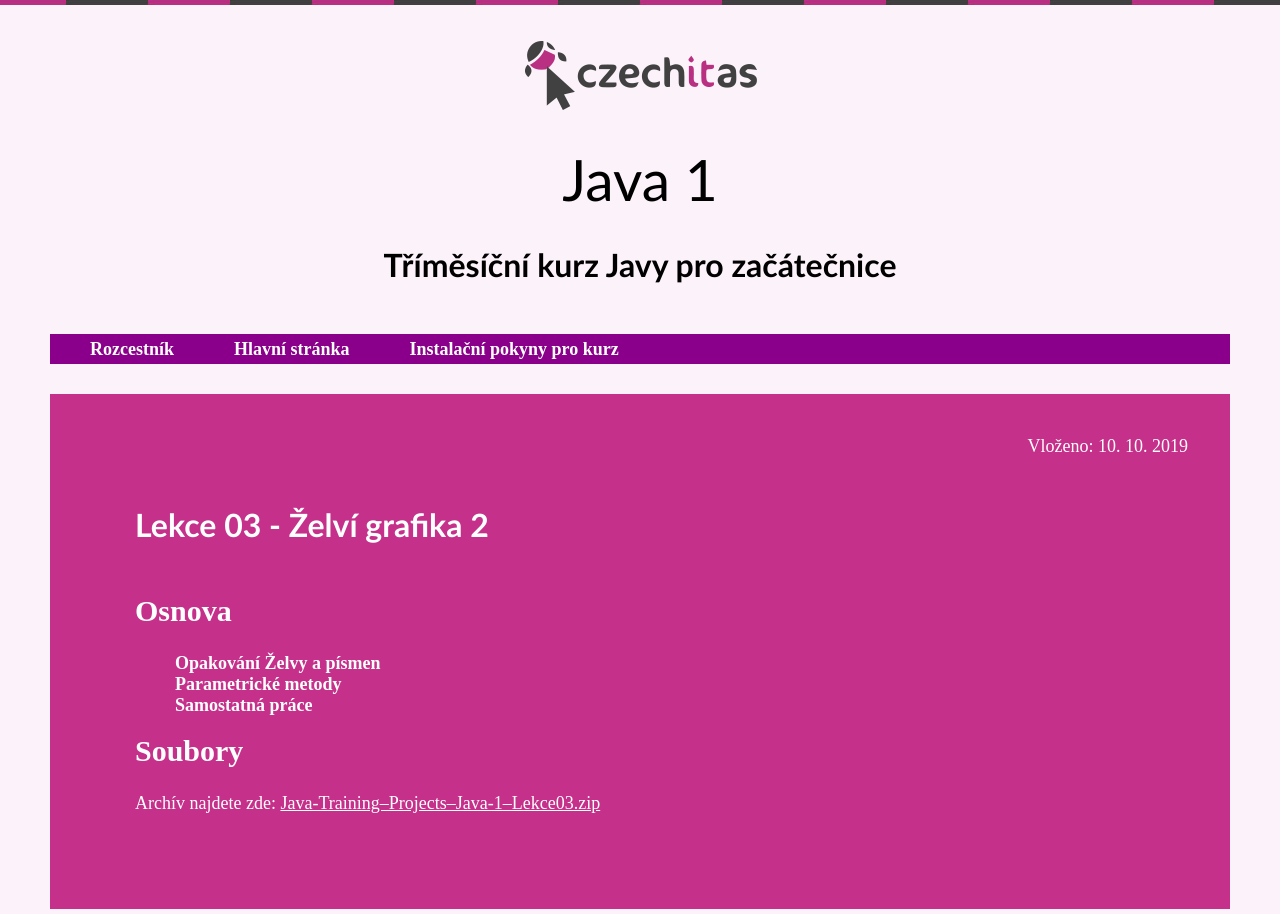
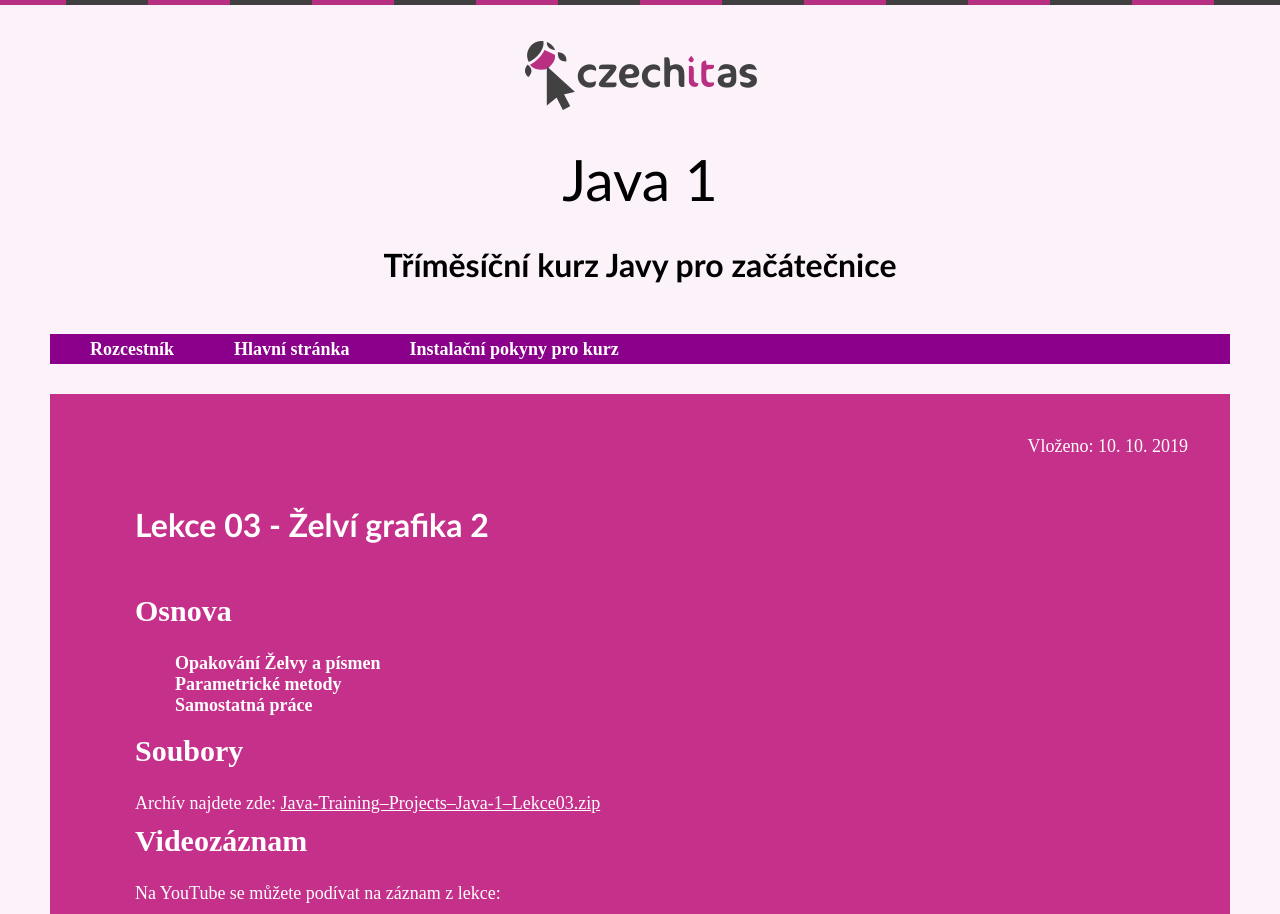
Before and after one commit to czechitas/java-web, a Jekyll site: the page built from docs/2019-podzim/java1/_posts/2019-10-10-lekce03.md, in a window 1280 px wide. Shown: the top 914 px of the page. Built offline with Jekyll 4.4.1, drawn with Linux system fonts in a browser that asks for light colours; some of the changed text lies outside the part shown; grey boxes are pictures that could not be loaded.

Commit message:
Update 2019-10-10-lekce03.md
video added

```diff
--- a/docs/2019-podzim/java1/_posts/2019-10-10-lekce03.md
+++ b/docs/2019-podzim/java1/_posts/2019-10-10-lekce03.md
@@ -11,3 +11,15 @@
 ### Soubory
 
 Archív najdete zde: [Java-Training--Projects--Java-1--Lekce03.zip](/data/2019-podzim/java1/Java-Training--Projects--Java-1--Lekce03.zip)
+
+### Videozáznam
+
+Na YouTube se můžete podívat na záznam z lekce:
+
+<iframe width="560" height="315"
+	src="https://www.youtube.com/embed/OfPoay_bgDg"
+	frameborder="0"
+	allowfullscreen></iframe>
+
+Celý playlist na YouTube najdete zde:
+[Java 1 - Brno (podzim 2019) - YouTube playlist](https://www.youtube.com/playlist?list=PLTCx5oiCrIJ7tIik1OiuPmGwt4OOqomrR)
```
